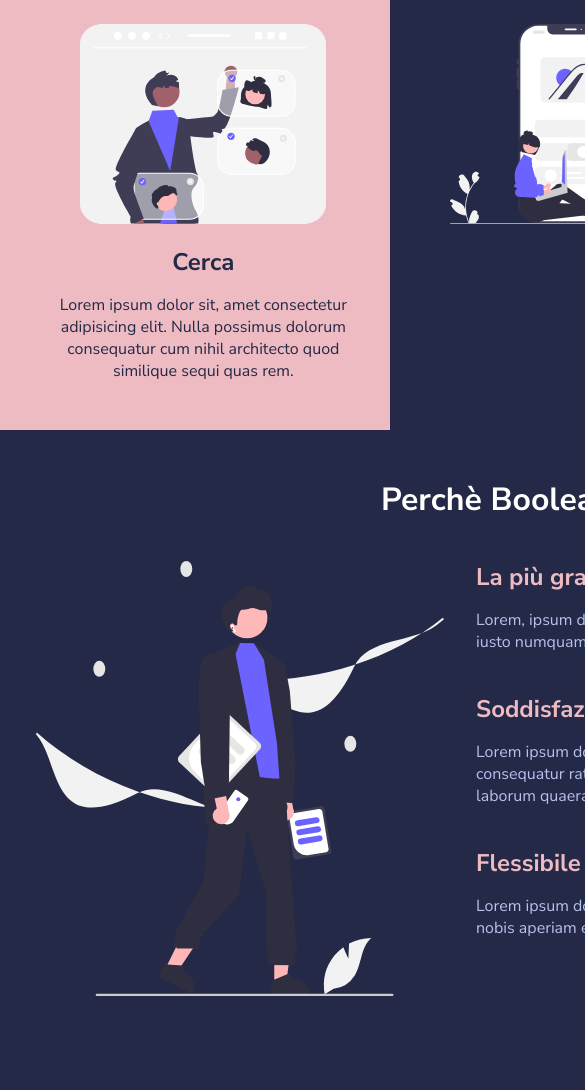
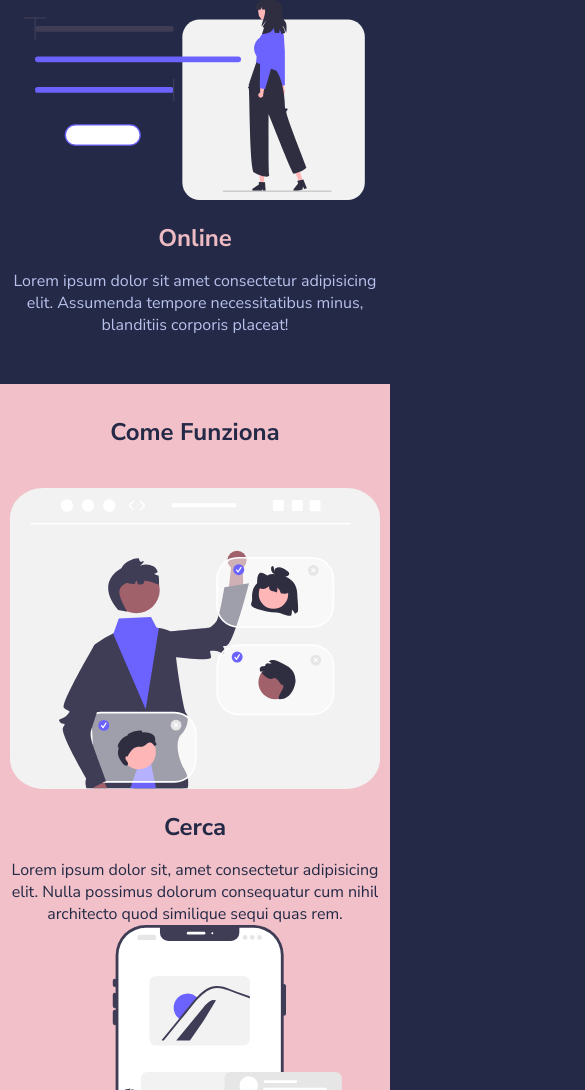
Before and after one commit to sebastianosalzillo/html-css-resp-wannabe, a plain HTML site: page index.html in a window 390 px wide. Shown: the part 702-1792 px from the top of the page, 585 px wide, since content can reach past the window. Before the commit the page ends 1752 px from the top, so only its background shows below. Drawn offline with Linux system fonts and the light colour scheme.

Commit message:
feat: tablet e mobile responsive completed

```diff
--- a/css/style-mobile.css
+++ b/css/style-mobile.css
@@ -0,0 +1,39 @@
+/* Stili specifici per schermi mobile */
+@media screen and ( max-width: 480px ) {
+    .container {
+        width: 100%;
+        padding: 0 10px;
+    }
+
+    .row {
+        flex-direction: column;
+    }
+
+    .lessons .col,
+    .steps .col,
+    .why-us .col-left,
+    .why-us .col-right {
+        width: 100%;
+        padding: 0;
+    }
+
+    .steps {
+        padding: 2rem 0;
+    }
+
+
+    .lessons .col img,
+    .steps .col img {
+        height: auto;
+        margin-bottom: 1rem;
+    }
+
+    .why-us img {
+        width: 100%;
+    }
+
+    h2,
+    h3 {
+        font-size: 1.5rem;
+    }
+}
--- a/css/style-tablet.css
+++ b/css/style-tablet.css
@@ -0,0 +1,8 @@
+/* Stili specifici per schermi tablet */
+@media screen and ( max-width: 786px ) {
+    .container {
+        width: 100%;
+        margin: 0 auto;
+        padding: 0 20px;
+    }
+}
--- a/css/style.css
+++ b/css/style.css
@@ -90,8 +90,10 @@ img {
     margin: 3rem 0;
     padding: 3rem 0;
     color: #232946;
-    background: #eebbc3;
+    background: #f1c0c8;
 }
+
+
 
 .steps h2,
 .steps h3 {
--- a/index.html
+++ b/index.html
@@ -3,6 +3,7 @@
     <head>
         <meta charset="utf-8" />
         <title>Boolean Academy</title>
+        <meta name="viewport" content="width=device-width, initial-scale=1.0" />
         <!-- Fonts -->
         <link
             href="https://fonts.googleapis.com/css2?family=Nunito+Sans:wght@400;700&display=swap"
```
